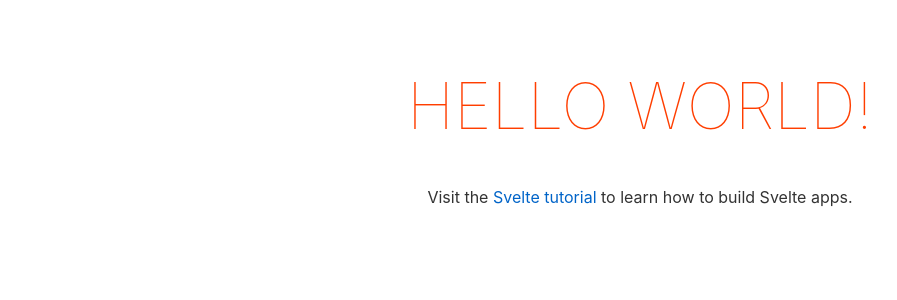
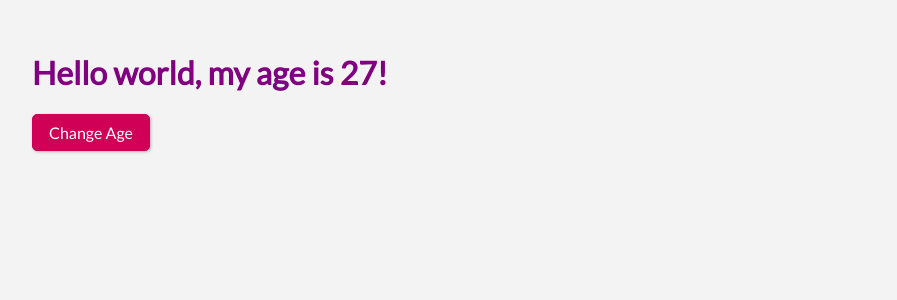
Before and after one commit to VipulKumarSharma/svelte-app, a Svelte app: page / in a window 1280 px wide. Shown: the top 300 px of the page, without its empty margins (0-897 px from the left). Built offline with nearby package versions, Linux system fonts and the light colour scheme.

Commit message:
Dynamic Age change code

```diff
--- a/public/global.css
+++ b/public/global.css
@@ -1,63 +1,38 @@
-html, body {
-	position: relative;
-	width: 100%;
-	height: 100%;
+@import url('https://fonts.googleapis.com/css?family=Lato|Roboto+Slab');
+
+* {
+  box-sizing: border-box;
+}
+
+html,
+body {
+  position: relative;
+  width: 100%;
+  height: 100%;
+  font-family: 'Lato', sans-serif;
 }
 
 body {
-	color: #333;
-	margin: 0;
-	padding: 8px;
-	box-sizing: border-box;
-	font-family: -apple-system, BlinkMacSystemFont, "Segoe UI", Roboto, Oxygen-Sans, Ubuntu, Cantarell, "Helvetica Neue", sans-serif;
-}
-
-a {
-	color: rgb(0,100,200);
-	text-decoration: none;
-}
-
-a:hover {
-	text-decoration: underline;
-}
-
-a:visited {
-	color: rgb(0,80,160);
-}
-
-label {
-	display: block;
-}
-
-input, button, select, textarea {
-	font-family: inherit;
-	font-size: inherit;
-	-webkit-padding: 0.4em 0;
-	padding: 0.4em;
-	margin: 0 0 0.5em 0;
-	box-sizing: border-box;
-	border: 1px solid #ccc;
-	border-radius: 2px;
-}
-
-input:disabled {
-	color: #ccc;
+  color: #333;
+  margin: 0;
+  padding: 2rem;
+  background: #f3f3f3;
 }
 
 button {
-	color: #333;
-	background-color: #f4f4f4;
-	outline: none;
+  font: inherit;
+  border: 1px solid #cf0056;
+  background: #cf0056;
+  padding: 0.5rem 1rem;
+  color: white;
+  border-radius: 5px;
+  box-shadow: 1px 1px 3px rgba(0, 0, 0, 0.26);
+  cursor: pointer;
 }
 
-button:disabled {
-	color: #999;
+button:hover,
+button:active {
+  background: #e40763;
+  border-color: #e40763;
+  box-shadow: 1px 1px 8px rgba(77, 51, 51, 0.26);
 }
-
-button:not(:disabled):active {
-	background-color: #ddd;
-}
-
-button:focus {
-	border-color: #666;
-}
--- a/src/App.svelte
+++ b/src/App.svelte
@@ -1,30 +1,19 @@
 <script>
 	export let name;
+	let age = 27;
+
+	const incrementAge= () => {
+		age += 1;
+	};
 </script>
 
 <main>
-	<h1>Hello {name}!</h1>
-	<p>Visit the <a href="https://svelte.dev/tutorial">Svelte tutorial</a> to learn how to build Svelte apps.</p>
+	<h1>Hello {name}, my age is {age}!</h1>
+	<button on:click="{incrementAge}">Change Age</button>
 </main>
 
 <style>
-	main {
-		text-align: center;
-		padding: 1em;
-		max-width: 240px;
-		margin: 0 auto;
-	}
-
 	h1 {
-		color: #ff3e00;
-		text-transform: uppercase;
-		font-size: 4em;
-		font-weight: 100;
-	}
-
-	@media (min-width: 640px) {
-		main {
-			max-width: none;
-		}
+		color: purple;
 	}
 </style>
```
